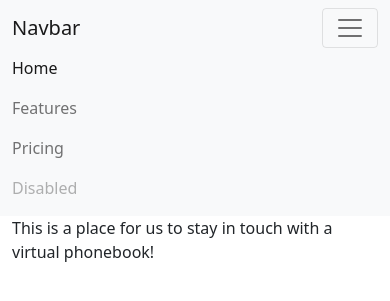
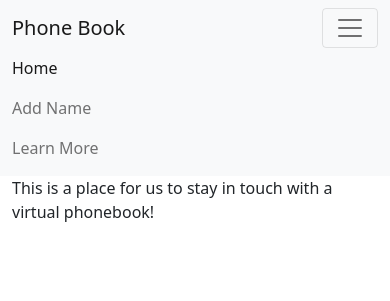
Before and after one commit to Allisona1012/Week6_Day1, a Flask app: page / in a window 390 px wide, after a click that opens the changed part. Shown: the top 301 px of the page. Run offline with Flask 2, Linux system fonts and the light colour scheme; some libraries are stand-ins or nearby versions.

Commit message:
Phone book page added

```diff
--- a/app/__init__.py
+++ b/app/__init__.py
@@ -1,5 +1,6 @@
 from flask import Flask
 
 app = Flask(__name__)
+app.config['SECRET_KEY'] = 'my super secret key'
 
 from . import routes
--- a/app/forms.py
+++ b/app/forms.py
@@ -5,6 +5,6 @@ from wtforms.validators import DataRequired, Email
 
 class RegisterForm(FlaskForm):
     full_name= StringField('Full name', validators=[DataRequired()])
-    email = StringField('Email', validators=[DataRequired()])
+    email = StringField('Email', validators=[DataRequired(),Email()])
     phone_number= StringField('Phone Number', validators=[DataRequired()])
     submit = SubmitField('Submit')
--- a/app/routes.py
+++ b/app/routes.py
@@ -1,5 +1,6 @@
 from app import app
 from flask import render_template
+from app.forms import RegisterForm
 
 @app.route('/')
 def index():
@@ -8,5 +9,5 @@ def index():
 
 @app.route('/book')
 def book():
-    my_name = 'allison'
-    return render_template('book.html')
+    form = RegisterForm()
+    return render_template('book.html', form = form)
--- a/app/templates/nav.html
+++ b/app/templates/nav.html
@@ -1,6 +1,6 @@
 <nav class="navbar navbar-expand-lg navbar-light bg-light">
     <div class="container-fluid">
-      <a class="navbar-brand" href="#">Navbar</a>
+      <a class="navbar-brand" href="#">Phone Book</a>
       <button class="navbar-toggler" type="button" data-bs-toggle="collapse" data-bs-target="#navbarNav" aria-controls="navbarNav" aria-expanded="false" aria-label="Toggle navigation">
         <span class="navbar-toggler-icon"></span>
       </button>
@@ -10,13 +10,10 @@
             <a class="nav-link active" aria-current="page" href="#">Home</a>
           </li>
           <li class="nav-item">
-            <a class="nav-link" href="#">Features</a>
+            <a class="nav-link" href="#">Add Name</a>
           </li>
           <li class="nav-item">
-            <a class="nav-link" href="#">Pricing</a>
-          </li>
-          <li class="nav-item">
-            <a class="nav-link disabled" href="#" tabindex="-1" aria-disabled="true">Disabled</a>
+            <a class="nav-link" href="#">Learn More</a>
           </li>
         </ul>
       </div>
```
Also changed, not shown: app/templates/book.html (+4 -5 lines).
